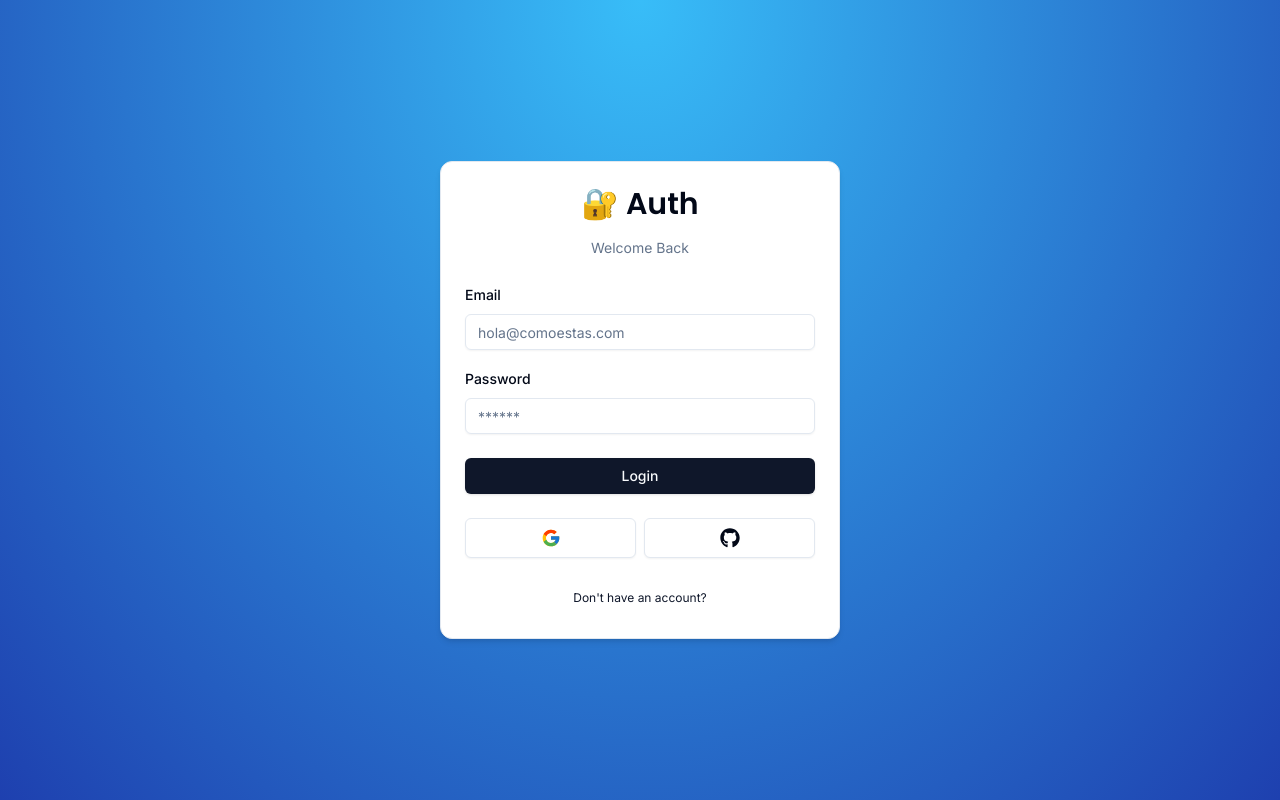
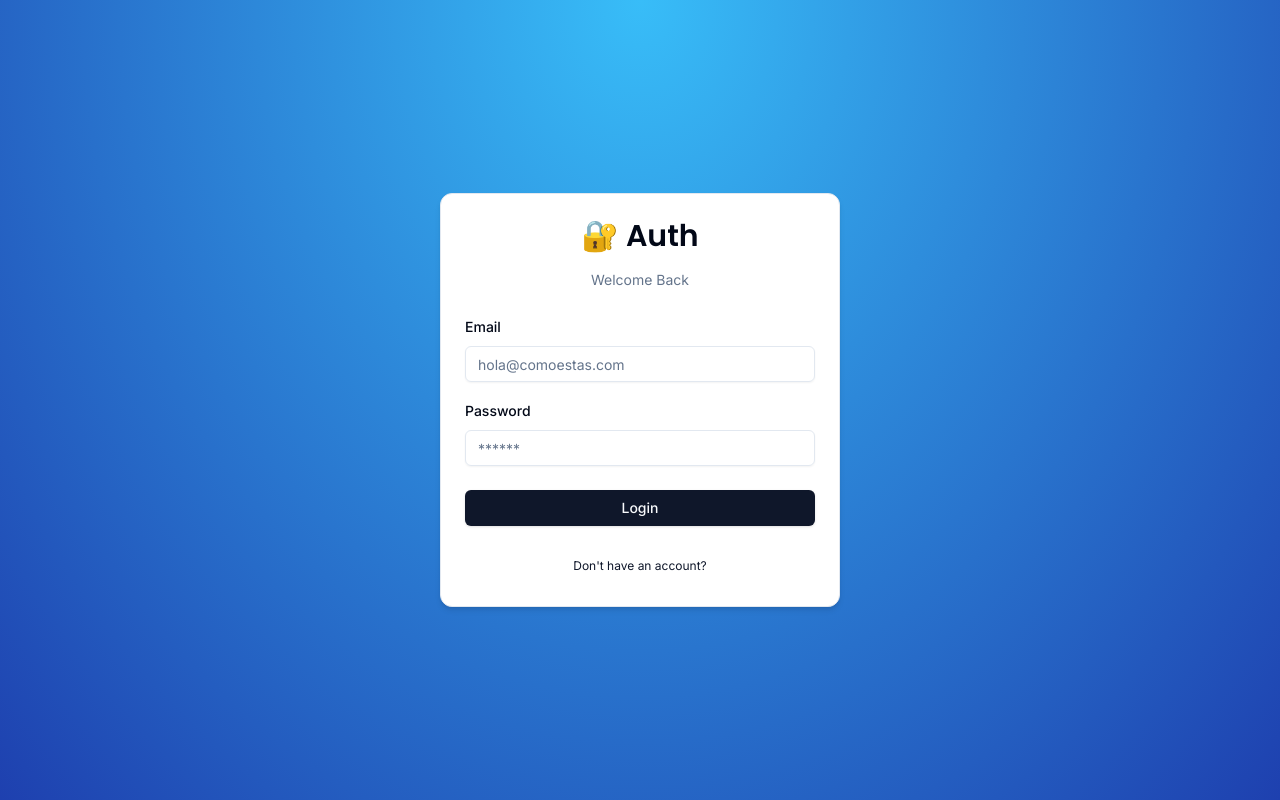
Before and after one commit to JuanJoseLL/front-staynest, a Next.js app: page /auth/login in a window 1280 px wide. Built offline with nearby package versions, Linux system fonts and the light colour scheme; no server answers.

Commit message:
remove oauth buttons

```diff
--- a/components/auth/card-wrapper.tsx
+++ b/components/auth/card-wrapper.tsx
@@ -33,11 +33,7 @@ export const CardWrapper = ({
             <CardContent>
                 {children}
             </CardContent>
-            {showSocial && (
-                <CardFooter>
-                    <Social/>
-                </CardFooter>
-            )}
+
             <CardFooter>
                 <BackButton
                  label={backButtonLabel}
```
